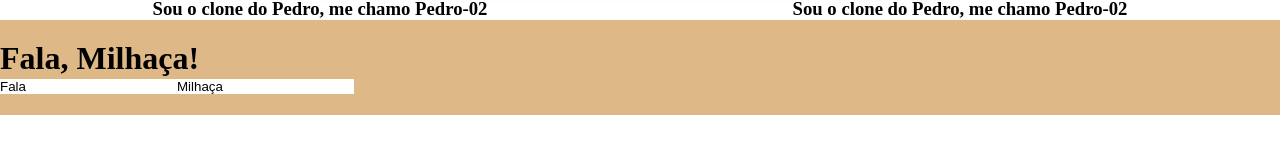
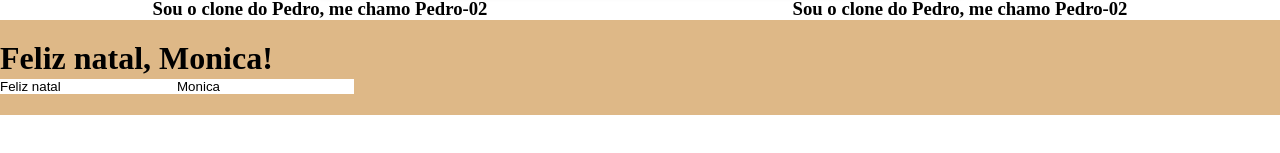
Before and after one commit to Tuliof210/react-practice, a React (Create React App) app: page / in a window 1280 px wide. Shown: the part 535-688 px from the top of the page. Built offline with nearby package versions, Linux system fonts and the light colour scheme.

Commit message:
create state by props

```diff
--- a/src/App/Class-App/ClassApp.jsx
+++ b/src/App/Class-App/ClassApp.jsx
@@ -11,8 +11,8 @@ export default class Saudacao extends Component {
   // criação do estado inicial
   // cada instancia tem seu proprio estado
   state = {
-    tipo: 'Fala',
-    nome: 'Milhaça',
+    tipo: this.props['tipo'],
+    nome: this.props['nome'],
   };
   render() {
     // Forma de acessar props em component de classe
```
